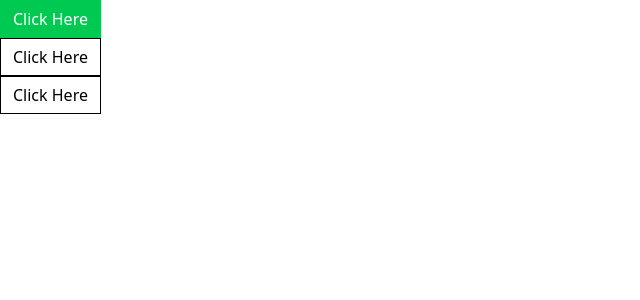
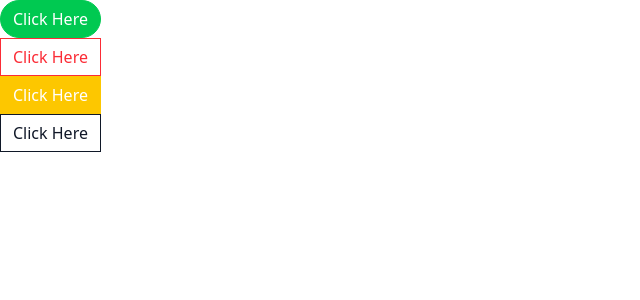
Before and after one commit to jammelOSjohnson/comps, a React (Vite) app: page / in a window 1280 px wide. Shown: the top 300 px of the page, without its empty margins (0-640 px from the left). Built offline with nearby package versions, Linux system fonts and the light colour scheme.

Commit message:
Update Button components in App.js to include new styles and variations; add rounded, danger, warning, and secondary button types for improved UI consistency.

```diff
--- a/src/App.js
+++ b/src/App.js
@@ -5,15 +5,22 @@ function App() {
   return (
     <div>
       <div>
-        <Button success primary>
+        <Button success rounded primary>
           Click Here
         </Button>
       </div>
       <div>
-        <Button>Click Here</Button>
+        <Button danger outline>
+          Click Here
+        </Button>
       </div>
       <div>
-        <Button>Click Here</Button>
+        <Button warning>Click Here</Button>
+      </div>
+      <div>
+        <Button secondary outline>
+          Click Here
+        </Button>
       </div>
     </div>
   );
```
